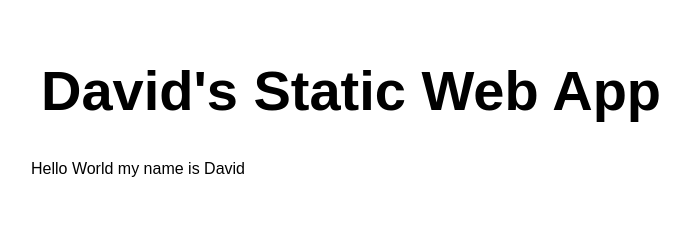
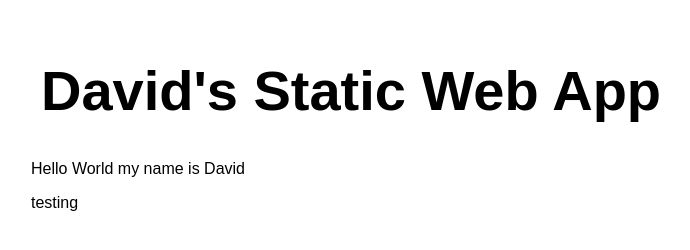
Before and after one commit to azwebapp/my-first-static-web-app, a plain HTML site: page src/index.html in a window 1280 px wide. Shown: the whole page, without its empty margins (289-979 px from the left). Drawn offline with Linux system fonts and the light colour scheme.

Commit message:
Update index.html

```diff
--- a/src/index.html
+++ b/src/index.html
@@ -12,6 +12,7 @@
   <main>
     <h1>David's Static Web App</h1>
     <p>Hello World my name is David<p>
+    <p> testing <p>
   </main>
 </body>
 
```
